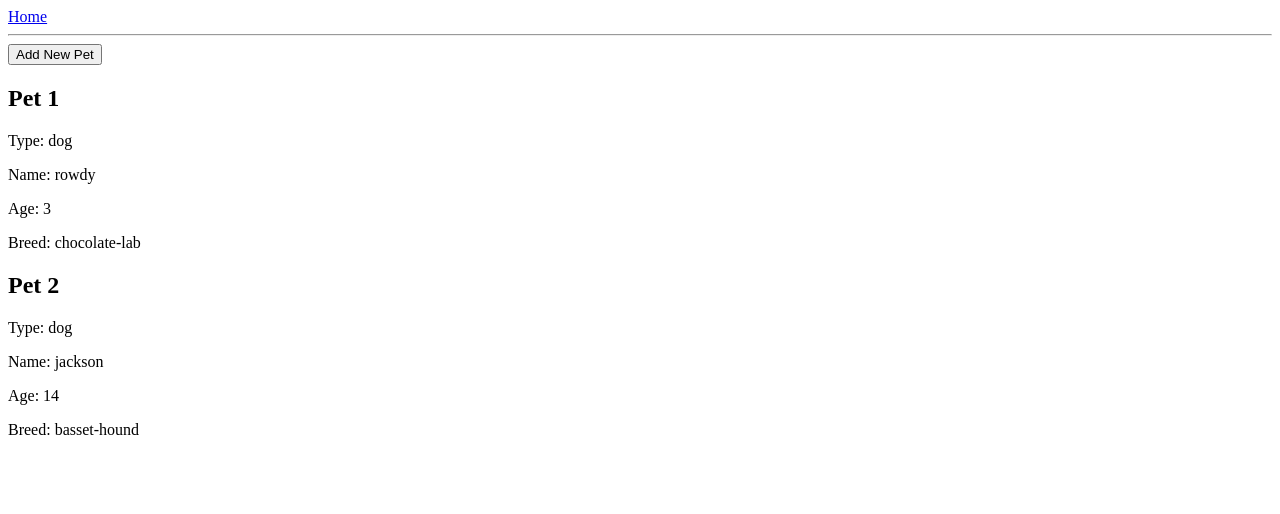
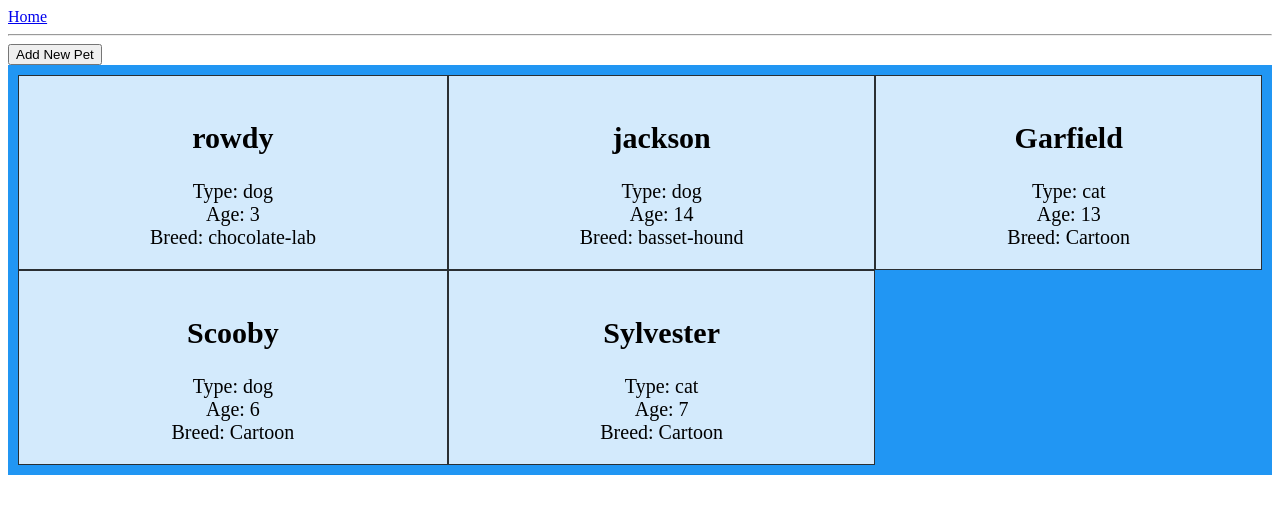
Before and after one commit to geofflin/pumpkin, a React app: page /my-pets in a window 1280 px wide. Shown: the top 514 px of the page. Built offline with nearby package versions, Linux system fonts and the light colour scheme; data requests are answered from the project's data file.

Commit message:
Added css modules

```diff
--- a/db.json
+++ b/db.json
@@ -13,6 +13,27 @@
       "name": "jackson",
       "age": 14,
       "breed": "basset-hound"
+    },
+    {
+      "id": 3,
+      "petType": "cat",
+      "name": "Garfield",
+      "age": "13",
+      "breed": "Cartoon"
+    },
+    {
+      "id": 4,
+      "petType": "dog",
+      "name": "Scooby",
+      "age": "6",
+      "breed": "Cartoon"
+    },
+    {
+      "id": 5,
+      "petType": "cat",
+      "name": "Sylvester",
+      "age": "7",
+      "breed": "Cartoon"
     }
   ]
 }
--- a/package.json
+++ b/package.json
@@ -4,8 +4,7 @@
   "description": "takehome",
   "main": "index.js",
   "scripts": {
-    "start": "webpack-dev-server & json-server --watch db.json --port 3001",
-    "build": "webpack",
+    "build": "webpack -p",
     "dev": "webpack-dev-server & json-server --watch db.json --port 3001",
     "test": "jest"
   },
@@ -35,6 +34,7 @@
     "babel-jest": "^24.9.0",
     "babel-loader": "^8.0.6",
     "css-loader": "^3.2.0",
+    "extract-text-webpack-plugin": "^3.0.2",
     "jest": "^24.9.0",
     "json-server": "^0.15.1",
     "redux-devtools-extension": "^2.13.8",
--- /dev/null
+++ b/src/components/PetProfile.css
@@ -0,0 +1,13 @@
+.gridItem {
+  background-color: rgba(255, 255, 255, 0.8);
+  border: 1px solid rgba(0, 0, 0, 0.8);
+  padding: 20px;
+  font-size: 20px;
+  text-align: center;
+}
+
+.list {
+  list-style-type: none;
+  padding: 0px;
+  margin: 0px;
+}
--- a/src/components/PetProfile.jsx
+++ b/src/components/PetProfile.jsx
@@ -1,13 +1,15 @@
 import React from 'react';
+import styles from './PetProfile.css'
 
 const PetProfile = ({ pet }) => {
   return (
-    <div>
-      <h2>Pet {pet.id}</h2>
-      <p>Type: {pet.petType}</p>
-      <p>Name: {pet.name}</p>
-      <p>Age: {pet.age}</p>
-      <p>Breed: {pet.breed}</p>
+    <div className={styles.gridItem}>
+      <h2>{pet.name}</h2>
+      <ul className={styles.list}>
+        <li>Type: {pet.petType}</li>
+        <li>Age: {pet.age}</li>
+        <li>Breed: {pet.breed}</li>
+      </ul>
     </div>
   );
 };
--- /dev/null
+++ b/src/routes/MyPets.css
@@ -0,0 +1,6 @@
+.gridContainer {
+  display: grid;
+  grid-template-columns: auto auto auto;
+  background-color: #2196F3;
+  padding: 10px;
+}
--- a/src/routes/MyPets.jsx
+++ b/src/routes/MyPets.jsx
@@ -1,6 +1,7 @@
 import React, { useEffect } from 'react';
 import { withRouter } from 'react-router-dom';
 import PetProfile from '../components/PetProfile';
+import styles from './MyPets.css';
 
 const MyPets = ({ pets, getPets, resetNewPet, history }) => {
   useEffect(getPets, []);
@@ -8,12 +9,14 @@ const MyPets = ({ pets, getPets, resetNewPet, history }) => {
   const handleClick = () => {
     resetNewPet();
     history.push('/pets/new');
-  }
+  };
 
   return (
     <div>
       <button onClick={handleClick}>Add New Pet</button>
-      {myPets}
+      <div className={styles.gridContainer}>
+        {myPets}
+      </div>
     </div>
   );
 };
--- a/webpack.config.js
+++ b/webpack.config.js
@@ -16,7 +16,14 @@ module.exports = {
       },
       {
         test: /\.css$/,
-        loaders: ['style-loader', 'css-loader'],
+        loader: 'style-loader'
+      },
+      {
+        test: /\.css$/,
+        loader: 'css-loader',
+        query: {
+          modules: true,
+        }
       },
       {
         test: /\.scss$/,
@@ -26,13 +33,15 @@ module.exports = {
     ],
   },
   resolve: {
-    extensions: ['*', '.js', '.jsx'],
+    extensions: ['*', '.js', '.jsx', '.css'],
   },
   output: {
     path: path.join(__dirname, 'dist'),
     filename: 'bundle.js',
   },
-  plugins: [new webpack.HotModuleReplacementPlugin()],
+  plugins: [
+    new webpack.HotModuleReplacementPlugin(),
+  ],
   devServer: {
     contentBase: path.join(__dirname, '/'),
     port: 8080,
```
